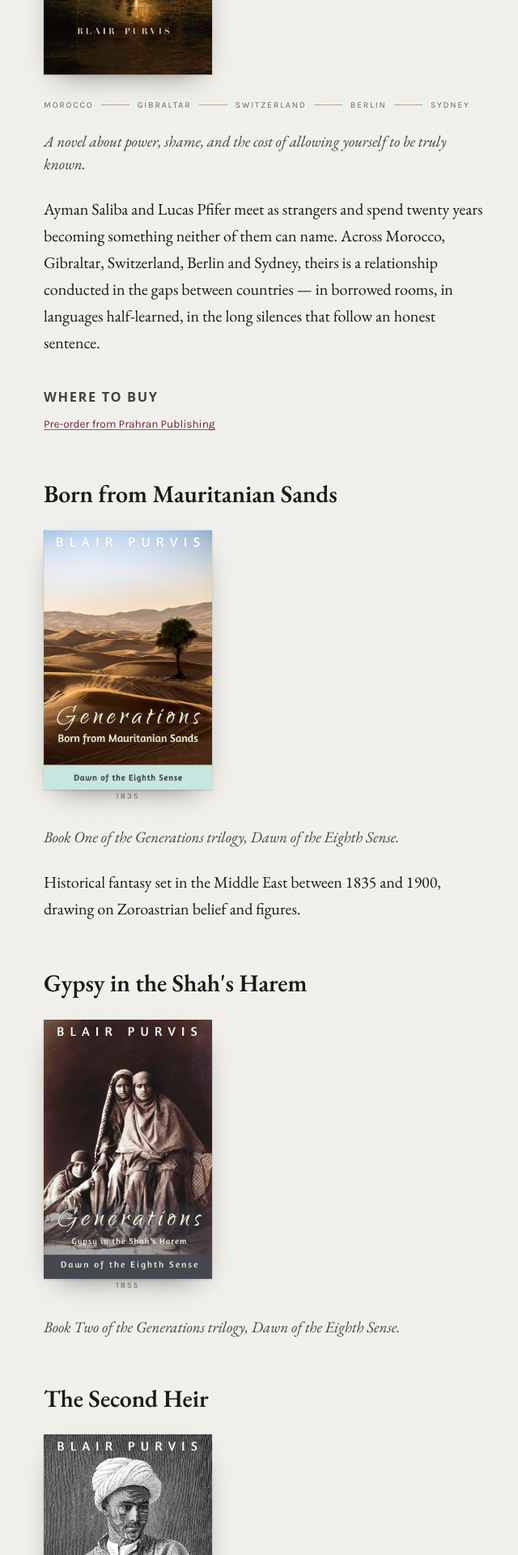
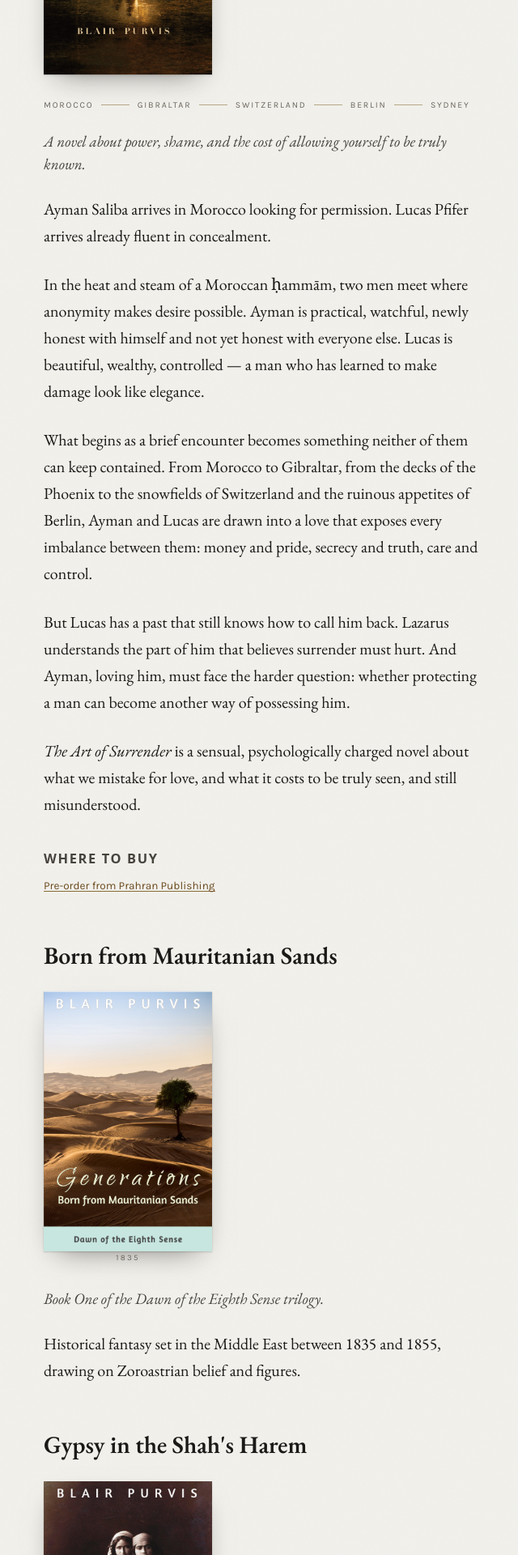
Before and after one commit to BL-AIR/blairpurvis-website, a Jekyll site: the page built from books.html, in a window 1280 px wide. Shown: the part 553-2473 px from the top of the page at 81% size, without its empty margins (194-834 px from the left). Built offline with Jekyll 4.4.1, drawn with Linux system fonts in a browser that asks for light colours; some web fonts are replaced; some of the changed text lies outside the part shown.

Commit message:
Correct the copy, the title lockup and the accent colour
Facts:
- Dawn of the Eighth Sense is the trilogy; Generations is the wider series.
  Loglines now read 'Book N of the Dawn of the Eighth Sense trilogy.'
- Born from Mauritanian Sands runs 1835-1855, not 1835-1900 — each book
  starts where the last leaves off.
- The Art of Surrender blurb replaced with the back-cover copy. The old one
  claimed twenty years; the novel spans two.

Presentation:
- Hero h1 now matches the cover lockup: 'of' is the italic, Surrender is not.
- Accent colour sampled off the cover — #6b4a1e (lit stone of the arch) in
  light, #dcb87a gold with #f0d39d hover in dark. Replaces the burgundy/pink.
- books.html renders the blurb through markdownify so it sets as paragraphs;
  the hero uses a new short 'lede' field instead of the full blurb.

```diff
--- a/_data/books.yml
+++ b/_data/books.yml
@@ -18,12 +18,35 @@
   cloth: burgundy   # binding colour used until there's a cover: burgundy, forest, indigo, tan
   places: [Morocco, Gibraltar, Switzerland, Berlin, Sydney]
   logline: A novel about power, shame, and the cost of allowing yourself to be truly known.
-  blurb: >-
-    Ayman Saliba and Lucas Pfifer meet as strangers and spend twenty years
-    becoming something neither of them can name. Across Morocco, Gibraltar,
-    Switzerland, Berlin and Sydney, theirs is a relationship conducted in
-    the gaps between countries — in borrowed rooms, in languages half-learned,
-    in the long silences that follow an honest sentence.
+  # `lede` is the hero paragraph on the home page. `blurb` is the full back-cover
+  # copy and renders on /books/ as real paragraphs.
+  lede: >-
+    Ayman Saliba arrives in Morocco looking for permission. Lucas Pfifer
+    arrives already fluent in concealment.
+  blurb: |
+    Ayman Saliba arrives in Morocco looking for permission. Lucas Pfifer
+    arrives already fluent in concealment.
+
+    In the heat and steam of a Moroccan ḥammām, two men meet where anonymity
+    makes desire possible. Ayman is practical, watchful, newly honest with
+    himself and not yet honest with everyone else. Lucas is beautiful,
+    wealthy, controlled — a man who has learned to make damage look like
+    elegance.
+
+    What begins as a brief encounter becomes something neither of them can
+    keep contained. From Morocco to Gibraltar, from the decks of the Phoenix
+    to the snowfields of Switzerland and the ruinous appetites of Berlin,
+    Ayman and Lucas are drawn into a love that exposes every imbalance
+    between them: money and pride, secrecy and truth, care and control.
+
+    But Lucas has a past that still knows how to call him back. Lazarus
+    understands the part of him that believes surrender must hurt. And Ayman,
+    loving him, must face the harder question: whether protecting a man can
+    become another way of possessing him.
+
+    *The Art of Surrender* is a sensual, psychologically charged novel about
+    what we mistake for love, and what it costs to be truly seen, and still
+    misunderstood.
   buy:
     - name: Pre-order from Prahran Publishing
       url: https://www.prahran.press/authors/blair-purvis/
@@ -40,9 +63,9 @@
   cover: born-from-mauritanian-sands.jpg
   cloth: forest
   era: 1835
-  logline: Book One of the Generations trilogy, Dawn of the Eighth Sense.
+  logline: Book One of the Dawn of the Eighth Sense trilogy.
   blurb: >-
-    Historical fantasy set in the Middle East between 1835 and 1900, drawing
+    Historical fantasy set in the Middle East between 1835 and 1855, drawing
     on Zoroastrian belief and figures.
   buy:
     # - name: Amazon
@@ -52,7 +75,7 @@
   cover: gypsy-in-the-shahs-harem.jpg
   cloth: forest
   era: 1855
-  logline: Book Two of the Generations trilogy, Dawn of the Eighth Sense.
+  logline: Book Two of the Dawn of the Eighth Sense trilogy.
   # blurb: add a paragraph here when you're ready — the page simply omits it
   #        while it's commented out.
 
@@ -60,6 +83,6 @@
   cover: the-second-heir.jpg
   cloth: forest
   era: 1880
-  logline: Book Three of the Generations trilogy, Dawn of the Eighth Sense.
+  logline: Book Three of the Dawn of the Eighth Sense trilogy.
   # blurb: add a paragraph here when you're ready — the page simply omits it
   #        while it's commented out.
--- a/assets/css/main.css
+++ b/assets/css/main.css
@@ -103,9 +103,9 @@
   --faint:        #918c82;
   --rule:         #dedad1;
   --rule-soft:    #e8e4dc;
-  --accent:       #7a2233;
-  --accent-hover: #5c1826;
-  --accent-soft:  #f0e2e3;
+  --accent:       #6b4a1e;   /* lit stone of the arch, from the cover */
+  --accent-hover: #4e3512;
+  --accent-soft:  #efe7d8;
   --gilt:         #866c35;
 
   --measure: 34rem;
@@ -125,9 +125,9 @@
     --faint:        #746e65;
     --rule:         #35322c;
     --rule-soft:    #272522;
-    --accent:       #d18d99;
-    --accent-hover: #e6a9b3;
-    --accent-soft:  #2d1c1f;
+    --accent:       #dcb87a;   /* the cover's gold */
+    --accent-hover: #f0d39d;   /* the cream the title is set in */
+    --accent-soft:  #2a2117;
     --gilt:         #c2a568;
   }
 }
@@ -141,9 +141,9 @@
   --faint:        #746e65;
   --rule:         #35322c;
   --rule-soft:    #272522;
-  --accent:       #d18d99;
-  --accent-hover: #e6a9b3;
-  --accent-soft:  #2d1c1f;
+  --accent:       #dcb87a;   /* the cover's gold */
+  --accent-hover: #f0d39d;   /* the cream the title is set in */
+  --accent-soft:  #2a2117;
   --gilt:         #c2a568;
 }
 
--- a/books.html
+++ b/books.html
@@ -34,7 +34,7 @@ description: Books by Blair Purvis, including The Art of Surrender.
     {% endif %}
 
     {% if book.logline %}<p class="book-logline" style="margin-top:1.4rem">{{ book.logline }}</p>{% endif %}
-    {% if book.blurb %}<p>{{ book.blurb }}</p>{% endif %}
+    {% if book.blurb %}{{ book.blurb | markdownify }}{% endif %}
 
     {% assign links = book.buy | where_exp: "b", "b.url" %}
     {% if links.size > 0 %}
--- a/index.html
+++ b/index.html
@@ -10,10 +10,10 @@ permalink: /
   <div>
     <p class="hero-eyebrow rise rise-1">New novel &middot; {{ lead.published | date: "%-d %B %Y" }}</p>
 
-    <h1 class="rise rise-2">The Art of<br><em>Surrender</em></h1>
+    <h1 class="rise rise-2">The Art <em>of</em><br>Surrender</h1>
 
     <p class="hero-lede rise rise-3">
-      {{ lead.blurb }}
+      {{ lead.lede | default: lead.logline }}
     </p>
 
     <div class="hero-actions rise rise-4">
```
